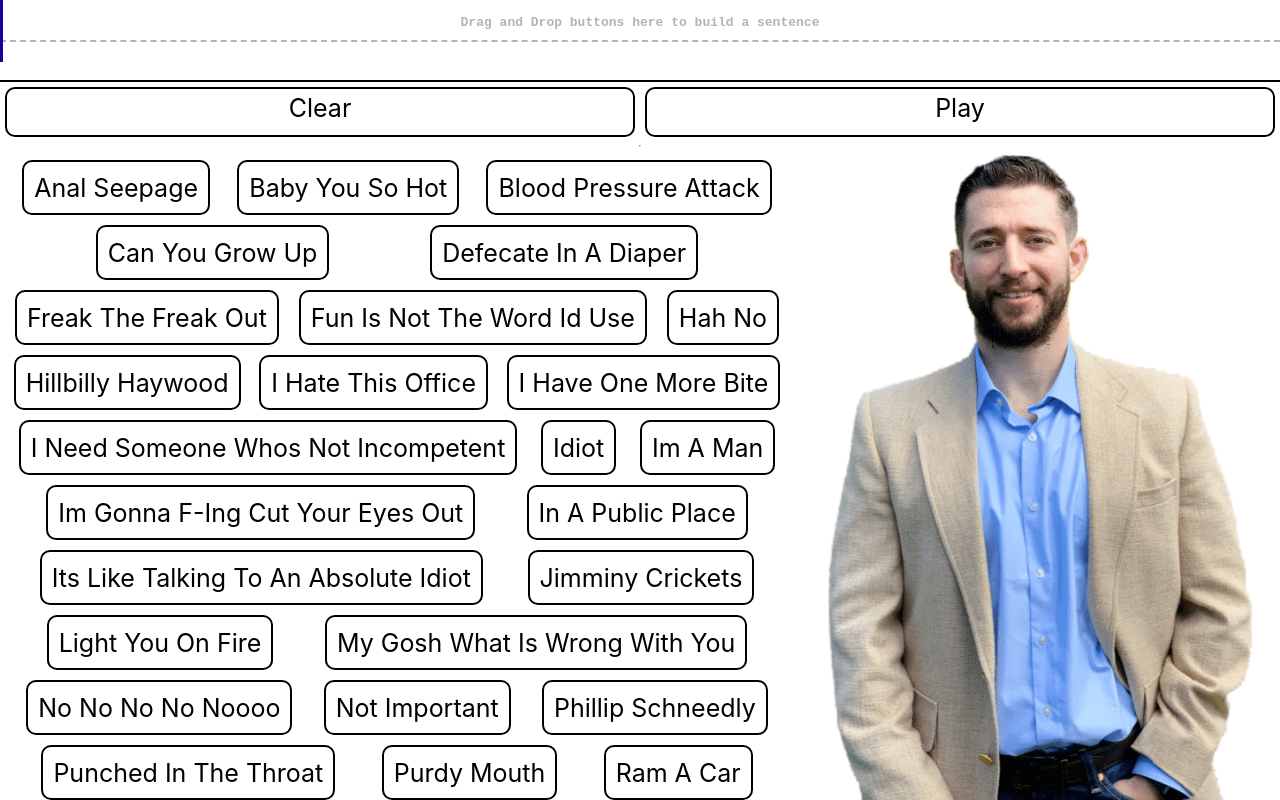
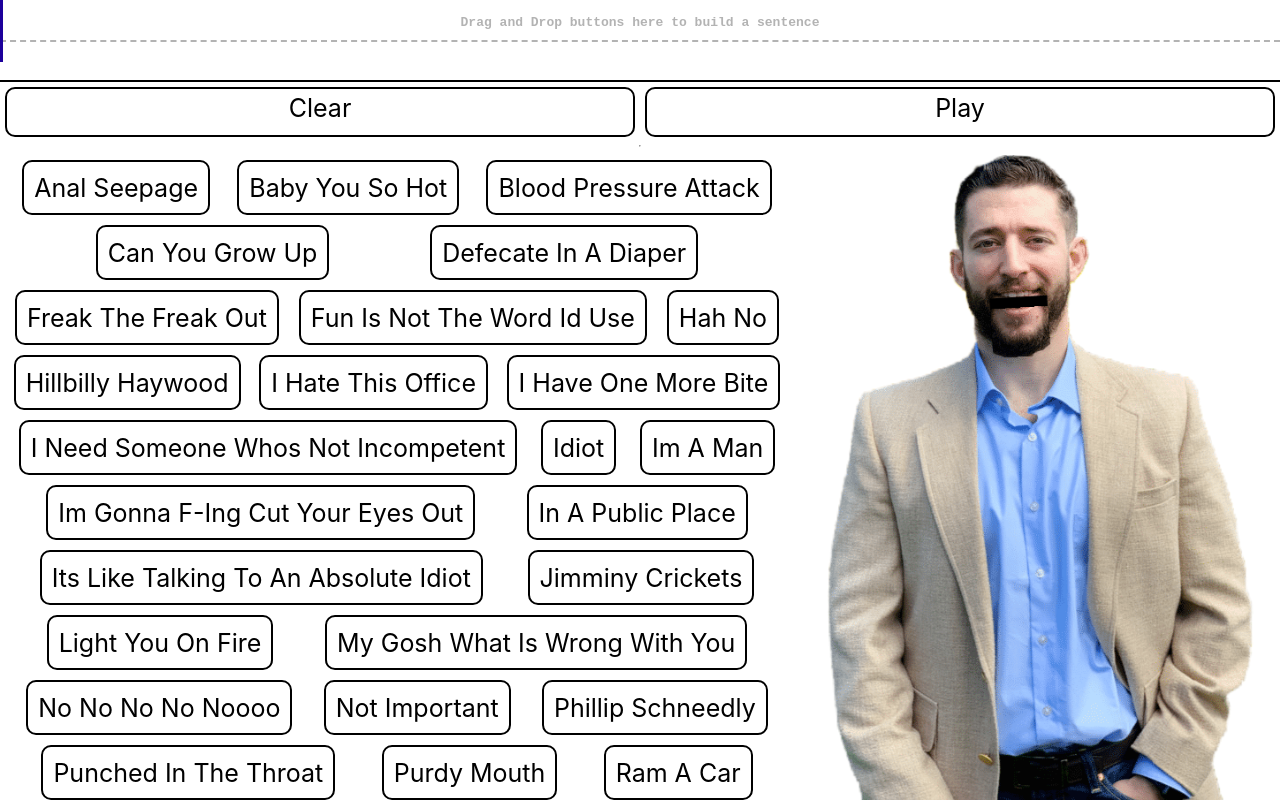
Before and after one commit to adamrpostjr/JamesSoundBoard, a Svelte app: page / in a window 1280 px wide. Built offline with nearby package versions, Linux system fonts and the light colour scheme.

Commit message:
got the basics down for updating the location of mouth -- functionalitly will not be breaking from this point

```diff
--- a/src/App.svelte
+++ b/src/App.svelte
@@ -102,7 +102,7 @@
     height: 100%;
     overflow: hidden;
   }
-  buttons{
+  buttons {
     display: flex;
     flex-direction: row;
     flex-wrap: wrap;
@@ -119,8 +119,18 @@
   }
 
   @media only screen and (max-width: 800px) {
-  james {
-    display: none;
+    james {
+      display: none;
+    }
+    buttons {
+      flex-direction: column;
+    }
   }
-}
+  @media only screen and (max-width: 1000px) {
+    buttons {
+      flex-direction: column;
+      flex-wrap: nowrap;
+      justify-content: unset;
+    }
+  }
 </style>
--- a/src/james.svelte
+++ b/src/james.svelte
@@ -1,11 +1,40 @@
 <script>
-    var base = '/assets/Open-0.png'
+  import { onMount } from 'svelte';
+
+  import { level, imagePreload } from './sound';
+
+  const base = '/assets/Open-';
+
+  $: if ($level == 0) {
+    curImage = base + '0.png';
+  } else if ($level == 25) {
+    curImage = base + '25.png';
+  } else if ($level == 50) {
+    curImage = base + '50.png';
+  } else if ($level == 75) {
+    curImage = base + '75.png';
+  } else if ($level == 100) {
+    curImage = base + '100.png';
+  }
+
+  var curImage;
+
+  onMount(() => {
+    imagePreload();
+    setInterval(() => {
+      if ($level != 100) {
+        $level = $level + 25;
+      } else {
+        $level = 0;
+      }
+    }, 2000);
+  });
 </script>
 
-<img src="{base}" alt="">
+<img src={curImage} alt="" />
 
 <style>
-    img{
-        height: 100%;
-    }
+  img {
+    height: 100%;
+  }
 </style>
--- /dev/null
+++ b/src/sound.js
@@ -0,0 +1,36 @@
+import { writable } from 'svelte/store';
+
+/**
+ * this will be the level used to determine the image that should be displayed.
+ */
+export const level = writable(0);
+
+const jamesImages = [
+  'Open-75.png',
+  'Open-75-Tilt(R)-50.png',
+  'Open-75-Tilt(R)-100.png',
+  'Open-75-Tilt(L)-50.png',
+  'Open-75-Tilt(L)-100.png',
+  'Open-50.png',
+  'Open-50-Tilt(R)-50.png',
+  'Open-50-Tilt(R)-100.png',
+  'Open-50-Tilt(L)-50.png',
+  'Open-50-Tilt(L)-100.png',
+  'Open-25.png',
+  'Open-25-Tilt(R)-50.png',
+  'Open-25-Tilt(R)-100.png',
+  'Open-25-Tilt(L)-50.png',
+  'Open-25-Tilt(L)-100.png',
+  'Open-100.png',
+  'Open-0.png',
+  'Open-0-Tilt(R)-50.png',
+  'Open-0-Tilt(R)-100.png',
+  'Open-0-Tilt(L)-50.png',
+  'Open-0-Tilt(L)-100.png',
+];
+
+export const imagePreload = () => {
+  jamesImages.forEach((IMG) => {
+    fetch(`/assets/${IMG}`);
+  });
+};
```
